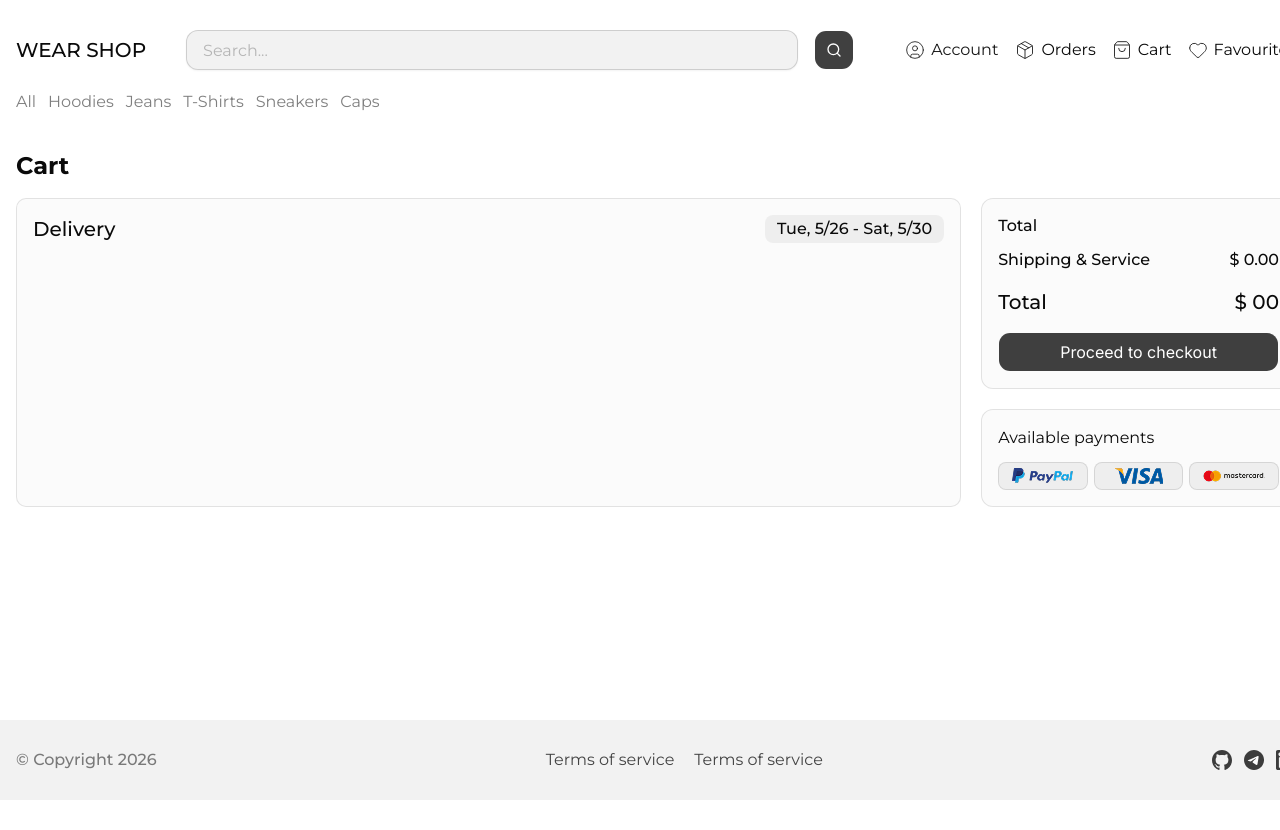
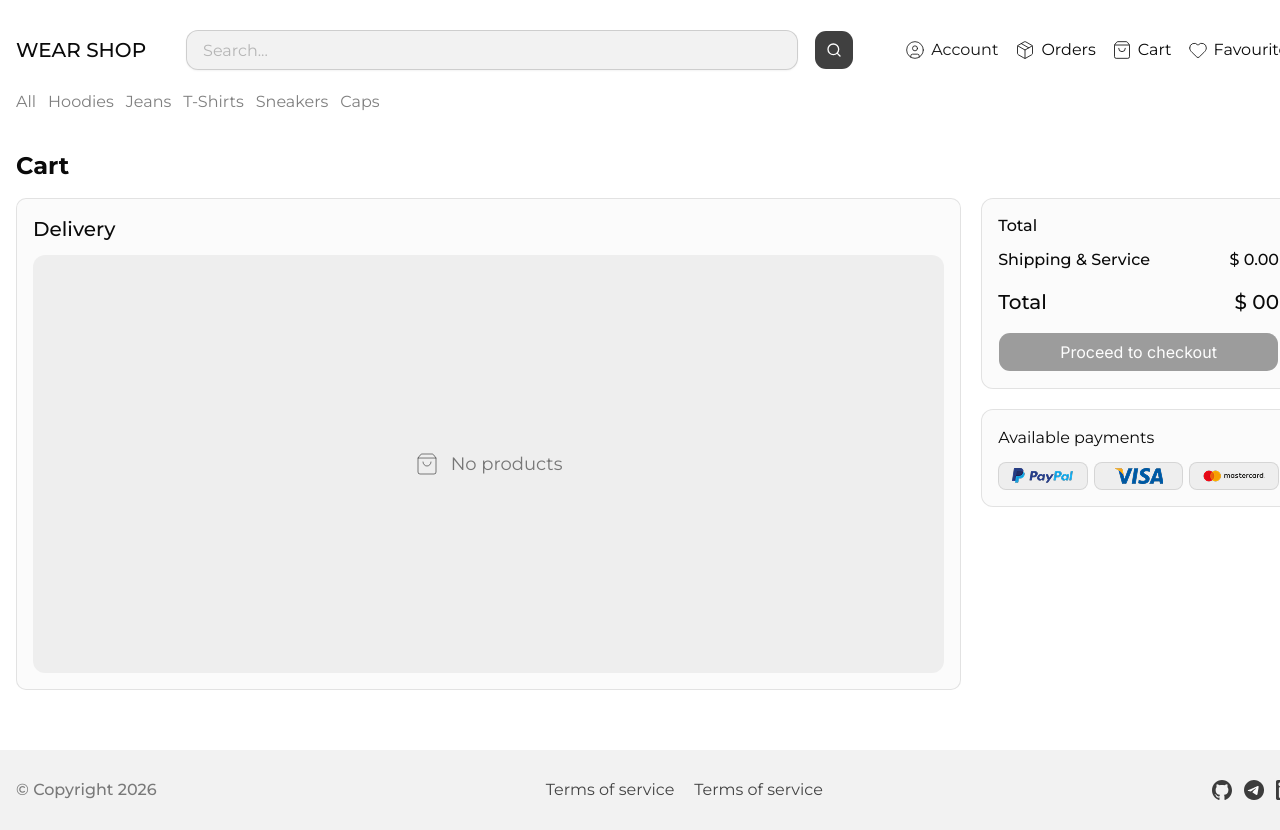
Before and after one commit to wkingsurin/e-comm-WearShop, a Next.js app: page /cart in a window 1280 px wide. Shown: the top 830 px of the page. Before the commit the page ends 800 px from the top, so only its background shows below. Built offline with nearby package versions, Linux system fonts and the light colour scheme.

Commit message:
feat(components): create Dummy component
- Rendered Dummy component in pages: Orders, Favorites, Purchases, Cart

```diff
--- a/app/(main)/account/favourites/page.tsx
+++ b/app/(main)/account/favourites/page.tsx
@@ -1,18 +1,31 @@
 "use client";
 
 import { useFavorites } from "@/components/hooks/useFavorites";
+import Dummy from "@/components/shared/dummy";
 import SortSelect from "@/components/shared/sort-select";
 import ProductCard from "@/components/widgets/product-card/product-card";
+import { useFavoriteStore } from "@/lib/store/favorites.store";
+import { Heart } from "lucide-react";
 
 export default function Favourites() {
+	const hasHydrated = useFavoriteStore((s) => s._hasHydrated);
 	const { favoritesList } = useFavorites();
 
 	return (
-		<div className="relative flex flex-wrap w-full gap-5">
-			<SortSelect className="absolute -top-[56px] right-0" />
-			{favoritesList.map((item) => {
-				return <ProductCard key={item.id} data={item} type="Favourite" />;
-			})}
+		<div className="relative flex flex-wrap w-full min-h-[492px] gap-5">
+			{hasHydrated && favoritesList.length !== 0 && (
+				<SortSelect className="absolute -top-[56px] right-0" />
+			)}
+			{hasHydrated && favoritesList.length !== 0 && (
+				<>
+					{favoritesList.map((item) => {
+						return <ProductCard key={item.id} data={item} type="Favourite" />;
+					})}
+				</>
+			)}
+			{hasHydrated && favoritesList.length === 0 && (
+				<Dummy icon={Heart} text="No favorites" />
+			)}
 		</div>
 	);
 }
--- a/app/(main)/account/orders/order.tsx
+++ b/app/(main)/account/orders/order.tsx
@@ -1,6 +1,7 @@
 "use client";
 
 import { useFavorites } from "@/components/hooks/useFavorites";
+import useOrders from "@/components/hooks/useOrders";
 import { Button } from "@/components/ui/button";
 import { IOrder } from "@/lib/store/orders.store";
 import { useUIStore } from "@/lib/store/ui.store";
@@ -17,10 +18,12 @@ export default function Order({ data }: IProps) {
 
 	const updatedOverlay = useUIStore((s) => s.updateOverlay);
 	const changeModalTyle = useUIStore((s) => s.changeModalTyle);
+	const { removeOrder } = useOrders();
 
 	const cancelOrder = () => {
-		updatedOverlay({ open: true });
-		changeModalTyle("CancelOrder");
+		removeOrder(data);
+		// updatedOverlay({ open: true });
+		// changeModalTyle("CancelOrder");
 	};
 
 	const orderAgain = (id: string) => {
--- a/app/(main)/account/orders/page.tsx
+++ b/app/(main)/account/orders/page.tsx
@@ -1,24 +1,35 @@
 "use client";
 
+import { useCartStore } from "@/lib/store/cart.store";
 import Order from "./order";
 import useOrders from "@/components/hooks/useOrders";
+import Dummy from "@/components/shared/dummy";
+import { Package } from "lucide-react";
 
 export default function Orders() {
+	const hasHydrated = useCartStore((s) => s._hasHydrated);
 	const { ordersItemsList } = useOrders();
 
 	return (
-		<div className="flex flex-col gap-3 w-full p-4 rounded-lg border border-black/10 bg-[#D9D9D9]/10">
+		<div className="flex flex-col gap-3 w-full min-h-[492px] p-4 rounded-lg border border-black/10 bg-[#D9D9D9]/10">
 			<div className="flex items-center justify-between">
 				<span className="text-xl font-medium tracking-wider">Delivery</span>
+				{hasHydrated && ordersItemsList.length !== 0 && (
 					<div className="h-7 rounded-md font-medium px-3 py-[3px] bg-black/5 leading-lg">
 						Tue, 5/26 - Sat, 5/30
 					</div>
+				)}
 			</div>
+			{hasHydrated && ordersItemsList.length !== 0 && (
 				<div className="flex flex-col gap-3">
 					{ordersItemsList.map((item) => {
 						return <Order key={item.id} data={item} />;
 					})}
 				</div>
+			)}
+			{hasHydrated && ordersItemsList.length === 0 && (
+				<Dummy icon={Package} text="No orders" />
+			)}
 		</div>
 	);
 }
--- a/app/(main)/account/purchases/page.tsx
+++ b/app/(main)/account/purchases/page.tsx
@@ -1,17 +1,31 @@
 "use client";
 
+import { useFavorites } from "@/components/hooks/useFavorites";
+import Dummy from "@/components/shared/dummy";
 import SortSelect from "@/components/shared/sort-select";
 import ProductCard from "@/components/widgets/product-card/product-card";
+import { useFavoriteStore } from "@/lib/store/favorites.store";
+import { Boxes } from "lucide-react";
 
 export default function Purchases() {
-	// const { favoritesList } = useFavorites();
+	const hasHydrated = useFavoriteStore((s) => s._hasHydrated);
+	const { favoritesList } = useFavorites();
 
 	return (
-		<div className="relative flex flex-wrap w-full gap-5">
-			<SortSelect className="absolute -top-[56px] right-0" />
-			{/* {favoritesList.map((item) => {
-				return <ProductCard key={item.id} data={item} type="Favourite" />;
-			})} */}
+		<div className="relative flex flex-wrap w-full min-h-[492px] gap-5">
+			{hasHydrated && favoritesList.length !== 0 && (
+				<SortSelect className="absolute -top-[56px] right-0" />
+			)}
+			{hasHydrated && favoritesList.length !== 0 && (
+				<>
+					{favoritesList.map((item) => {
+						return <ProductCard key={item.id} data={item} type="Favourite" />;
+					})}
+				</>
+			)}
+			{hasHydrated && favoritesList.length === 0 && (
+				<Dummy icon={Boxes} text="No purchases" />
+			)}
 		</div>
 	);
 }
--- a/app/(main)/cart/page.tsx
+++ b/app/(main)/cart/page.tsx
@@ -4,12 +4,14 @@ import useCart from "@/components/hooks/useCart";
 import useOrders from "@/components/hooks/useOrders";
 import Main from "@/components/main";
 import Container from "@/components/shared/container";
+import Dummy from "@/components/shared/dummy";
 import Section from "@/components/shared/section";
 import SectionTitle from "@/components/shared/section-title";
 import { Button } from "@/components/ui/button";
 import CartItem from "@/components/widgets/cart-item";
 import LastSeenSection from "@/components/widgets/last-seen-section";
-import { ICartItem } from "@/lib/store/cart.store";
+import { ICartItem, useCartStore } from "@/lib/store/cart.store";
+import { ShoppingBag } from "lucide-react";
 import Image from "next/image";
 
 export const DTOOrder = (data: ICartItem) => {
@@ -17,7 +19,8 @@ export const DTOOrder = (data: ICartItem) => {
 };
 
 export default function Cart() {
-	const { cartItemsList, cartTotal } = useCart();
+	const hasHydrated = useCartStore((s) => s._hasHydrated);
+	const { cartItemsList, removeItem, cartTotal } = useCart();
 	const { createOrder } = useOrders();
 
 	const payments: { id: string; label: string; image: string }[] = [
@@ -30,6 +33,9 @@ export default function Cart() {
 		cartItemsList.map((item) => {
 			createOrder(DTOOrder({ ...item }));
 		});
+		cartItemsList.map((item) => {
+			removeItem(DTOOrder(item));
+		});
 	};
 
 	return (
@@ -39,20 +45,27 @@ export default function Cart() {
 					<div className="flex flex-col gap-5">
 						<SectionTitle>Cart</SectionTitle>
 						<div className="flex gap-5">
-							<div className="flex flex-col gap-3 w-3/4 p-4 rounded-lg border border-black/10 bg-[#D9D9D9]/10">
+							<div className="flex flex-col gap-3 w-3/4 min-h-[492px] p-4 rounded-lg border border-black/10 bg-[#D9D9D9]/10">
 								<div className="flex items-center justify-between">
 									<span className="text-xl font-medium tracking-wider">
 										Delivery
 									</span>
+									{hasHydrated && cartItemsList.length !== 0 && (
 										<div className="h-7 rounded-md font-medium px-3 py-[3px] bg-black/5 leading-lg">
 											Tue, 5/26 - Sat, 5/30
 										</div>
+									)}
 								</div>
+								{hasHydrated && cartItemsList.length !== 0 && (
 									<div className="flex flex-col gap-3">
 										{cartItemsList.map((item) => (
 											<CartItem key={item.id} data={item} />
 										))}
 									</div>
+								)}
+								{hasHydrated && cartItemsList.length === 0 && (
+									<Dummy icon={ShoppingBag} text="No products" />
+								)}
 							</div>
 							<div className="flex flex-col gap-5 w-1/4">
 								<div className="flex flex-col gap-4 min-h-[188px] bg-[#D9D9D9]/10 rounded-xl border-[0.5px] border-black/10 p-4">
@@ -70,7 +83,15 @@ export default function Cart() {
 										<span>Total</span>
 										<p>$ {cartTotal / 100 + "0"}</p>
 									</div>
-									<Button onClick={onPurchase}>Proceed to checkout</Button>
+									<Button
+										onClick={onPurchase}
+										disabled={
+											!hasHydrated ||
+											(hasHydrated && cartItemsList.length === 0)
+										}
+									>
+										Proceed to checkout
+									</Button>
 								</div>
 								<div className="flex flex-col gap-3 min-h-[94px] bg-[#D9D9D9]/10 rounded-xl border-[0.5px] border-black/10 p-4">
 									<span>Available payments</span>
--- /dev/null
+++ b/components/shared/dummy.tsx
@@ -0,0 +1,19 @@
+import { LucideIcon } from "lucide-react";
+
+interface IProps {
+	icon: LucideIcon;
+	text: string;
+}
+
+export default function Dummy({ icon, text }: IProps) {
+	const Icon = icon;
+
+	return (
+		<div className="flex items-center justify-center w-full h-full rounded-xl bg-black/5">
+			<div className="flex items-center gap-3 text-sans text-center text-black/50 text-lg tracking-wider">
+				<Icon className="size-6 stroke-[1px] stroke-black/50" />
+				{text}
+			</div>
+		</div>
+	);
+}
```
Lines whose indentation alone changed are shown as unchanged.
